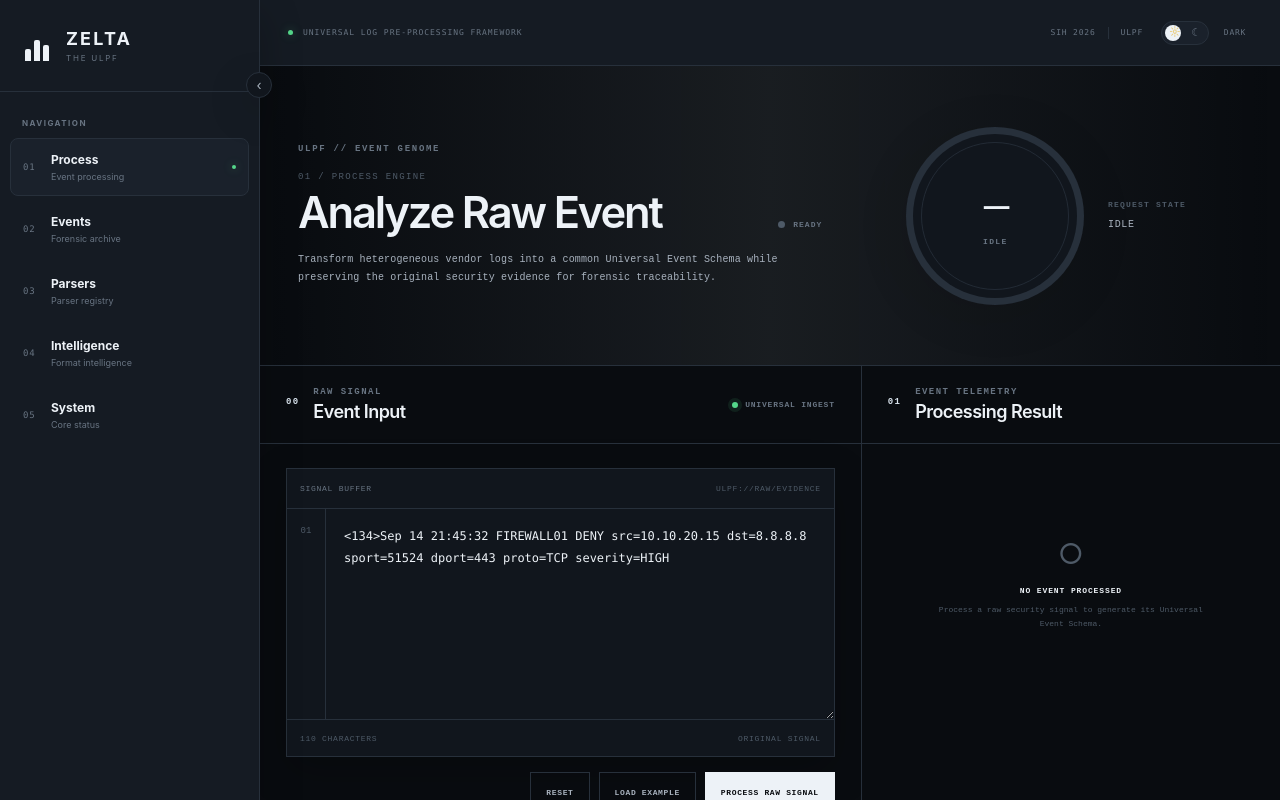
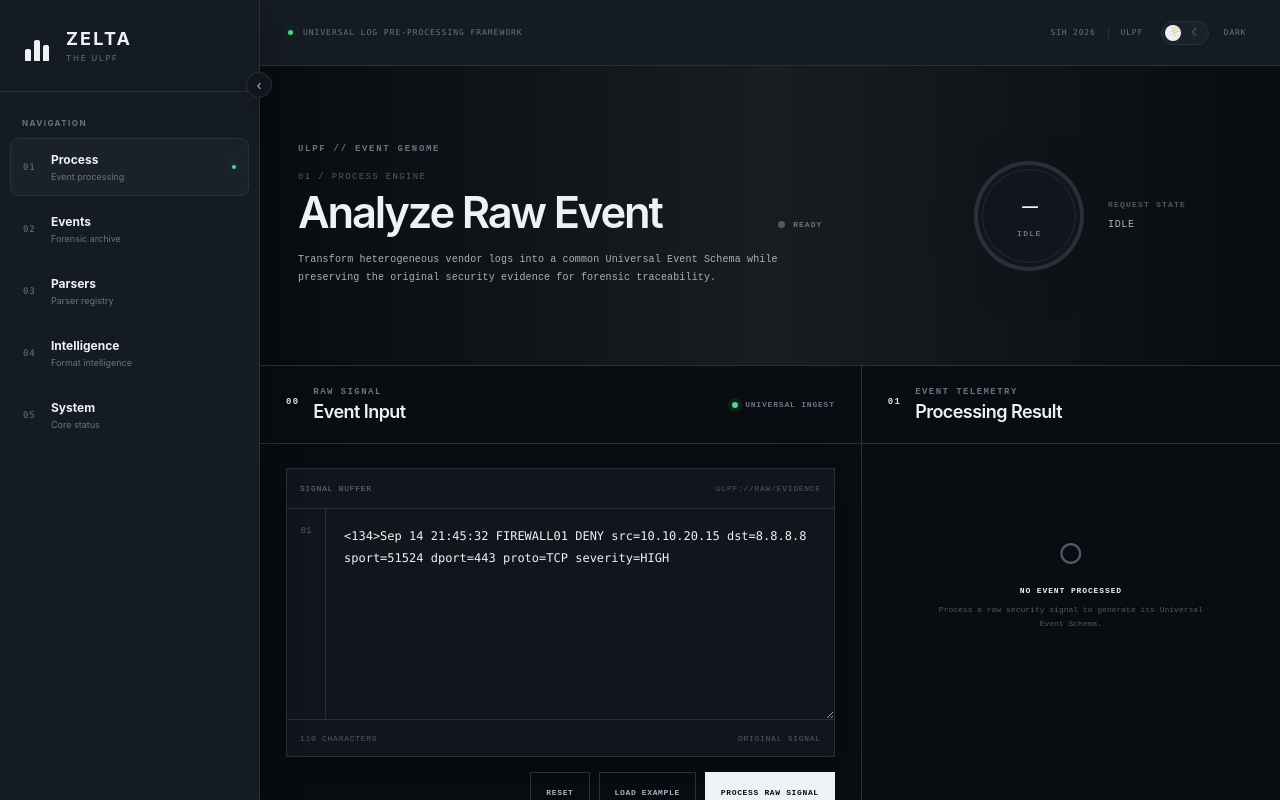
Before and after one commit to Mazhar-khawaja/SIH26, a React app in the folder frontend/: page / in a window 1280 px wide. Shown: the top 800 px of the page. Built offline with nearby package versions, Linux system fonts and the light colour scheme; the HTML template or start-up script is replaced by a standard one.

Commit message:
Polish process engine UI

```diff
--- a/frontend/src/ProcessEngine.css
+++ b/frontend/src/ProcessEngine.css
@@ -51,28 +51,28 @@
    ========================================================= */
 
 :root[data-theme="light"] .process-engine {
-  --process-bg: #f4f5f7;
+  --process-bg: #f4f6f8;
   --process-panel: #ffffff;
-  --process-panel-soft: #f8f9fa;
+  --process-panel-soft: #f8fafb;
   --process-surface: #ffffff;
   --process-surface-alt: #f1f3f5;
 
-  --process-text: #15181c;
-  --process-text-soft: #4d555f;
-  --process-text-muted: #737c87;
-  --process-text-dim: #9aa2ac;
-
-  --process-border: #dfe3e8;
-  --process-border-strong: #c5ccd4;
-
-  --process-accent: #171a1f;
-  --process-accent-soft: rgba(23, 26, 31, 0.055);
-
-  --process-success: #53775e;
-  --process-danger: #8b5d5d;
+  --process-text: #0b111a;
+  --process-text-soft: #3b4654;
+  --process-text-muted: #5a6675;
+  --process-text-dim: #8b96a5;
+
+  --process-border: #d4dbe3;
+  --process-border-strong: #a9b5c3;
+
+  --process-accent: #0b111a;
+  --process-accent-soft: rgba(11, 17, 26, 0.04);
+
+  --process-success: #297a47;
+  --process-danger: #a43030;
 
   --process-shadow:
-    0 18px 45px rgba(31, 38, 46, 0.08);
+    0 12px 32px rgba(11, 17, 26, 0.04);
 }
 
 
@@ -431,8 +431,8 @@
 
   position: relative;
 
-  width: 178px;
-  height: 178px;
+  width: 110px;
+  height: 110px;
 
   display: grid;
 
@@ -464,7 +464,7 @@
 
   position: absolute;
 
-  inset: 7px;
+  inset: 4px;
 
   border-radius: 50%;
 
@@ -479,7 +479,7 @@
 
   position: absolute;
 
-  inset: 15px;
+  inset: 8px;
 
   border: 1px solid var(--process-border);
 
@@ -526,7 +526,7 @@
 
   font-family: monospace;
 
-  font-size: 42px;
+  font-size: 26px;
 
   line-height: 1;
 
@@ -1180,9 +1180,9 @@
 
   font-size: 9px;
 
-  font-weight: 500;
-
-  color: var(--process-text-soft);
+  font-weight: 600;
+
+  color: var(--process-text);
 }
 
 
@@ -1742,6 +1742,11 @@
 
 
 .schema-field {
+  display: grid;
+  grid-template-columns: 150px minmax(0, 1fr);
+  column-gap: 20px;
+  align-items: baseline;
+
   min-width: 0;
 
   padding: 13px 20px;
@@ -1769,7 +1774,7 @@
 .schema-field-key {
   display: block;
 
-  margin-bottom: 6px;
+  margin-bottom: 0;
 
   font-family: monospace;
 
@@ -2092,7 +2097,7 @@
 
   line-height: 1.7;
 
-  color: var(--process-text-soft);
+  color: var(--process-text);
 }
 
 
--- a/frontend/src/ProcessEngine.jsx
+++ b/frontend/src/ProcessEngine.jsx
@@ -47,15 +47,19 @@ function getEventPayload(response) {
 }
 
 function getConfidence(event) {
+  let val = null;
   if (event?.confidence !== undefined && event.confidence !== null) {
-    return Math.round(Number(event.confidence) * 100);
+    val = Number(event.confidence);
+  } else if (event?.format?.confidence !== undefined && event.format.confidence !== null) {
+    val = Number(event.format.confidence);
   }
 
-  if (event?.format?.confidence !== undefined) {
-    return Math.round(Number(event.format.confidence) * 100);
+  if (val === null || isNaN(val)) return null;
+
+  if (val <= 1.0) {
+    return Math.round(val * 100);
   }
-
-  return null;
+  return Math.round(val);
 }
 
 function getQuality(event) {
@@ -377,7 +381,7 @@ function ProcessEngine() {
                 {processing
                   ? "◌"
                   : result
-                  ? "✓"
+                  ? (confidence !== null ? `${Math.round(confidence)}%` : "✓")
                   : error
                   ? "!"
                   : "—"}
--- a/frontend/src/System.css
+++ b/frontend/src/System.css
@@ -117,7 +117,7 @@
 }
 
 .system-error > span {
-  color: #f0b35a;
+  color: var(--warning);
   font-family: "IBM Plex Mono", monospace;
   font-size: 14px;
 }
@@ -131,7 +131,7 @@
   font-family: "IBM Plex Mono", monospace;
   font-size: 9px;
   letter-spacing: 0.12em;
-  color: #f0b35a;
+  color: var(--warning);
 }
 
 .system-error p {
@@ -144,7 +144,7 @@
 .system-error button {
   border: 1px solid #f0b35a;
   background: transparent;
-  color: #f0b35a;
+  color: var(--warning);
   padding: 9px 12px;
   cursor: pointer;
   font-family: "IBM Plex Mono", monospace;
```
